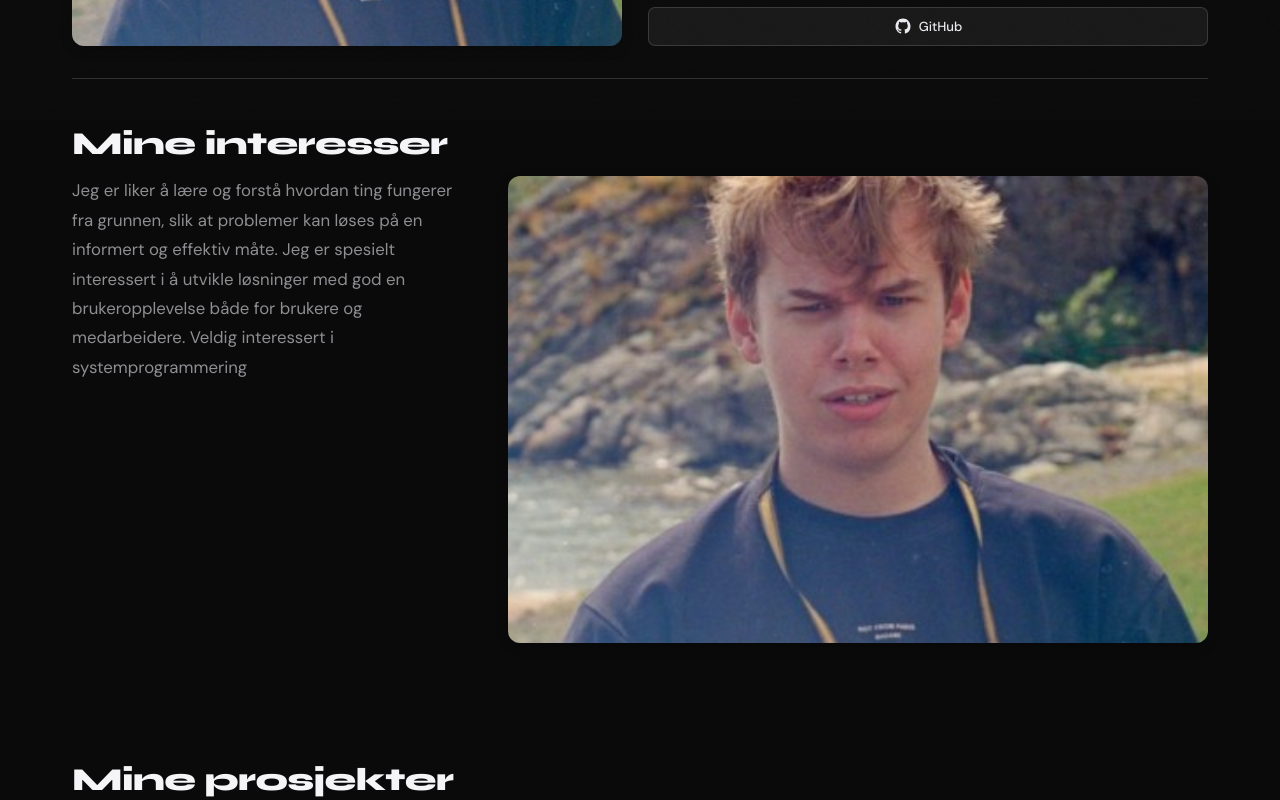
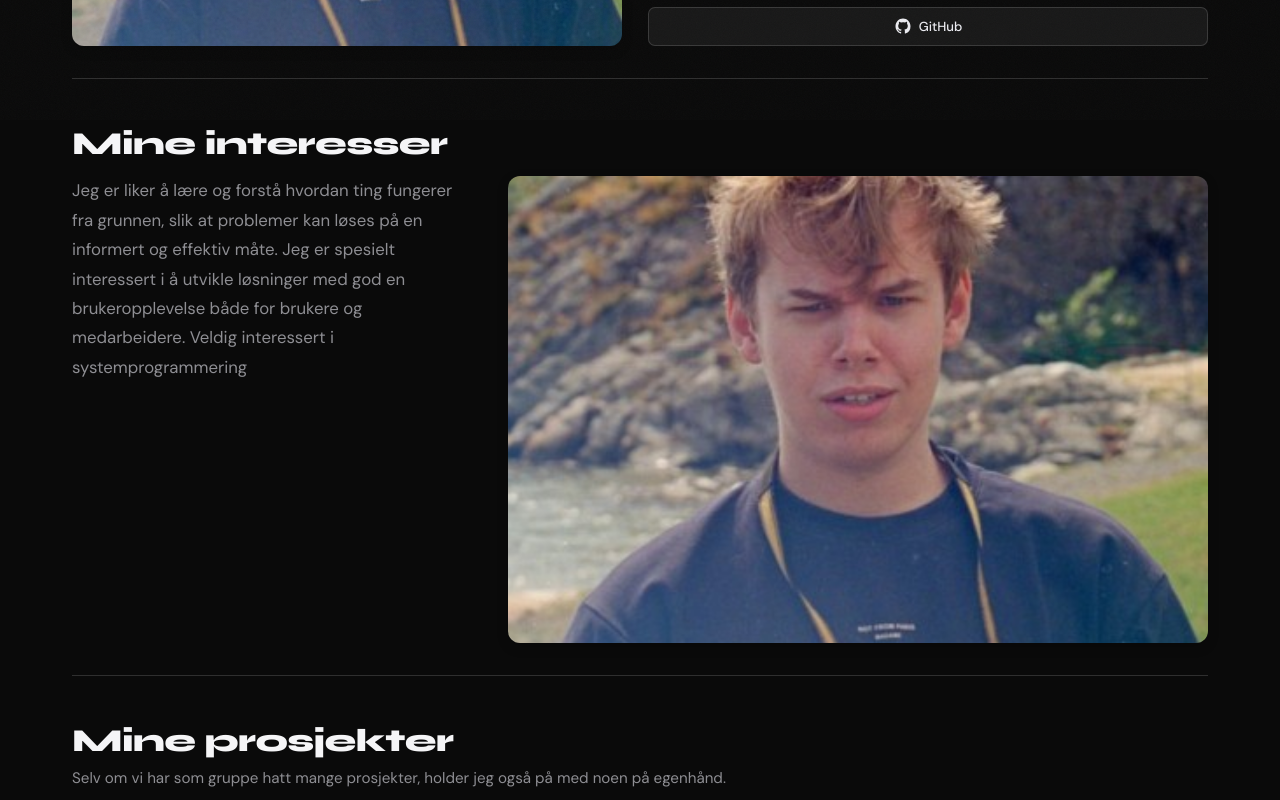
Before and after one commit to iverkroken/IS-302, a React (Vite) app: page /#/team/2 in a window 1280 px wide. Shown: the part 680-1480 px from the top of the page. Built offline with nearby package versions, Linux system fonts and the light colour scheme.

Commit message:
fix: padding and other stuff

```diff
--- a/src/components/BioSection.css
+++ b/src/components/BioSection.css
@@ -1,11 +1,18 @@
 .bio-section {
-  padding-bottom: 2rem;
 }
 
 .bio-section h2 {
   margin: 0 0 1rem 0;
   font-size: clamp(1.6rem, 2.5vw, 2.2rem);
   color: var(--snow);
+}
+
+.bio-section__divider {
+  border: none;
+  border-top: 1px solid rgba(255, 255, 255, 0.15);
+  margin: 2rem 0 0 0;
+  padding: 0;
+  margin-bottom: -2rem;
 }
 
 .bio-section__wrapper {
@@ -20,7 +27,6 @@
   gap: 1rem;
   align-items: start;
 }
-
 
 .bio-section__content p {
   font-size: 1.05rem;
--- a/src/components/BioSection.jsx
+++ b/src/components/BioSection.jsx
@@ -17,6 +17,7 @@ export default function BioSection({ title, children, image }) {
           </div>
         )}
       </div>
+      <hr className="bio-section__divider" />
     </section>
   )
 }
--- a/src/components/Projects.css
+++ b/src/components/Projects.css
@@ -1,6 +1,12 @@
 /* ── Projects section ────────────────────────────────────────────── */
 .projects-section {
-  margin-top: 80px;
+  margin-top: 0;
+}
+
+.projects-divider {
+  border: none;
+  border-top: 1px solid rgba(255, 255, 255, 0.15);
+  padding-bottom: 2rem;
 }
 
 .projects-section__heading {
@@ -12,7 +18,7 @@
 .projects-section__sub {
   font-size: 0.95rem;
   color: var(--silver);
-  margin-bottom: 40px;
+  margin-bottom: 20px;
 }
 
 .projects-grid {
@@ -25,7 +31,7 @@
   background: var(--ash);
   border: 1px solid rgba(255, 255, 255, 0.06);
   border-radius: 16px;
-  padding: 28px;
+  padding: 21px;
   display: flex;
   flex-direction: column;
   gap: 20px;
--- a/src/pages/BioPage.css
+++ b/src/pages/BioPage.css
@@ -24,12 +24,11 @@
 .bio-content {
   display: flex;
   flex-direction: column;
-  gap: .5rem;
   margin-top: .5rem;
 }
 
 .bio-section {
-  padding-bottom: 2rem;
+  padding-bottom: 0;
 }
 
 .bio-section h2 {
--- a/src/pages/BioTobias.jsx
+++ b/src/pages/BioTobias.jsx
@@ -41,10 +41,9 @@ export default function BioTobias() {
         <BioHeader member={member} />
 
         <div className="bio-content">
-          <BioSection title="Mine interesser" image='images/tobias-linkedin.jpg'>
+          <BioSection title="Mine interesser" image={`${import.meta.env.BASE_URL}images/tobias-linkedin.jpg`}>
             <p>Jeg er liker å lære og forstå hvordan ting fungerer fra grunnen, slik at problemer kan løses på en informert og effektiv måte. Jeg er spesielt interessert i å utvikle løsninger med god en brukeropplevelse både for brukere og medarbeidere. Veldig interessert i systemprogrammering</p>
           </BioSection>
-
           <Projects
             projects={tobiasProjects}
             title="Mine prosjekter"
```
